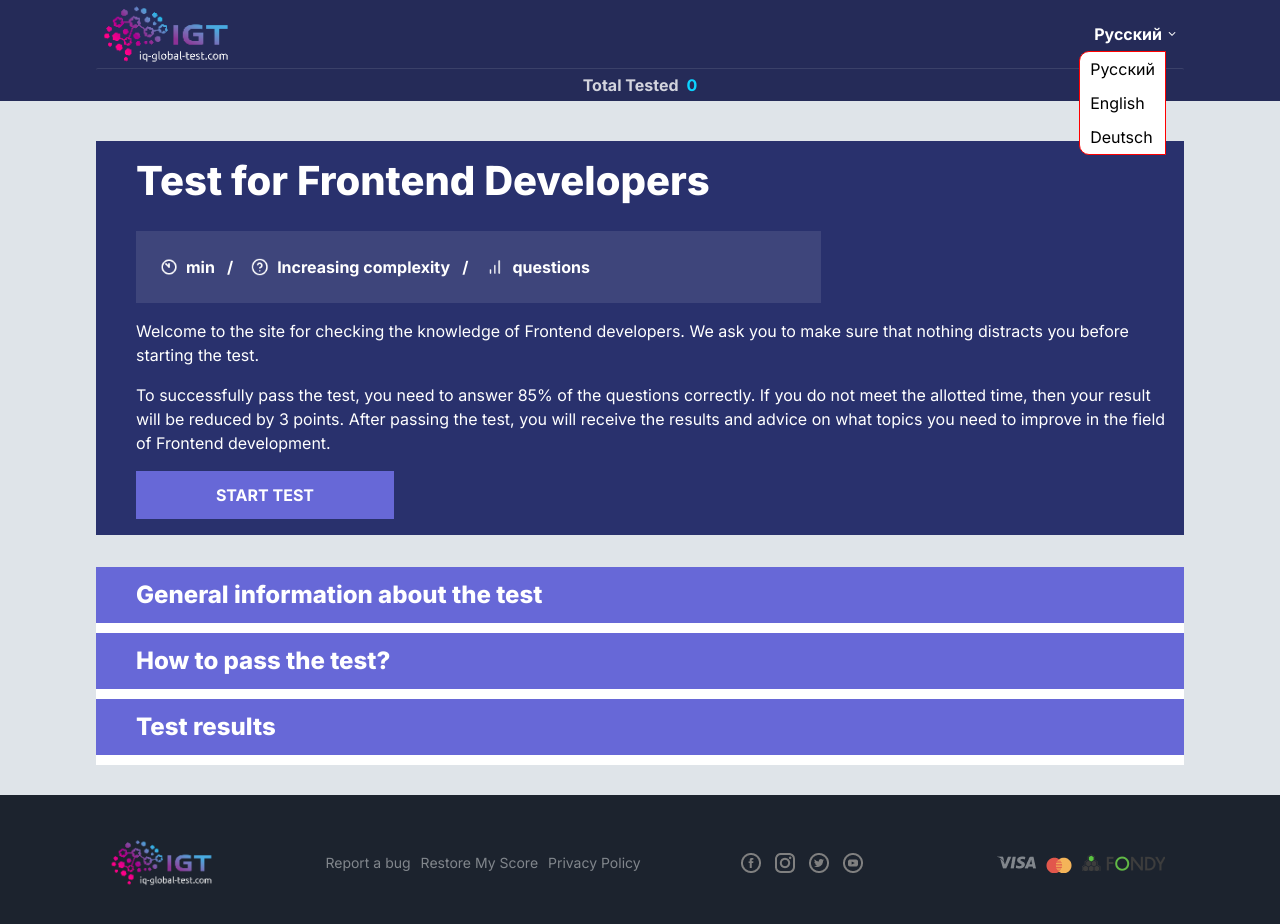
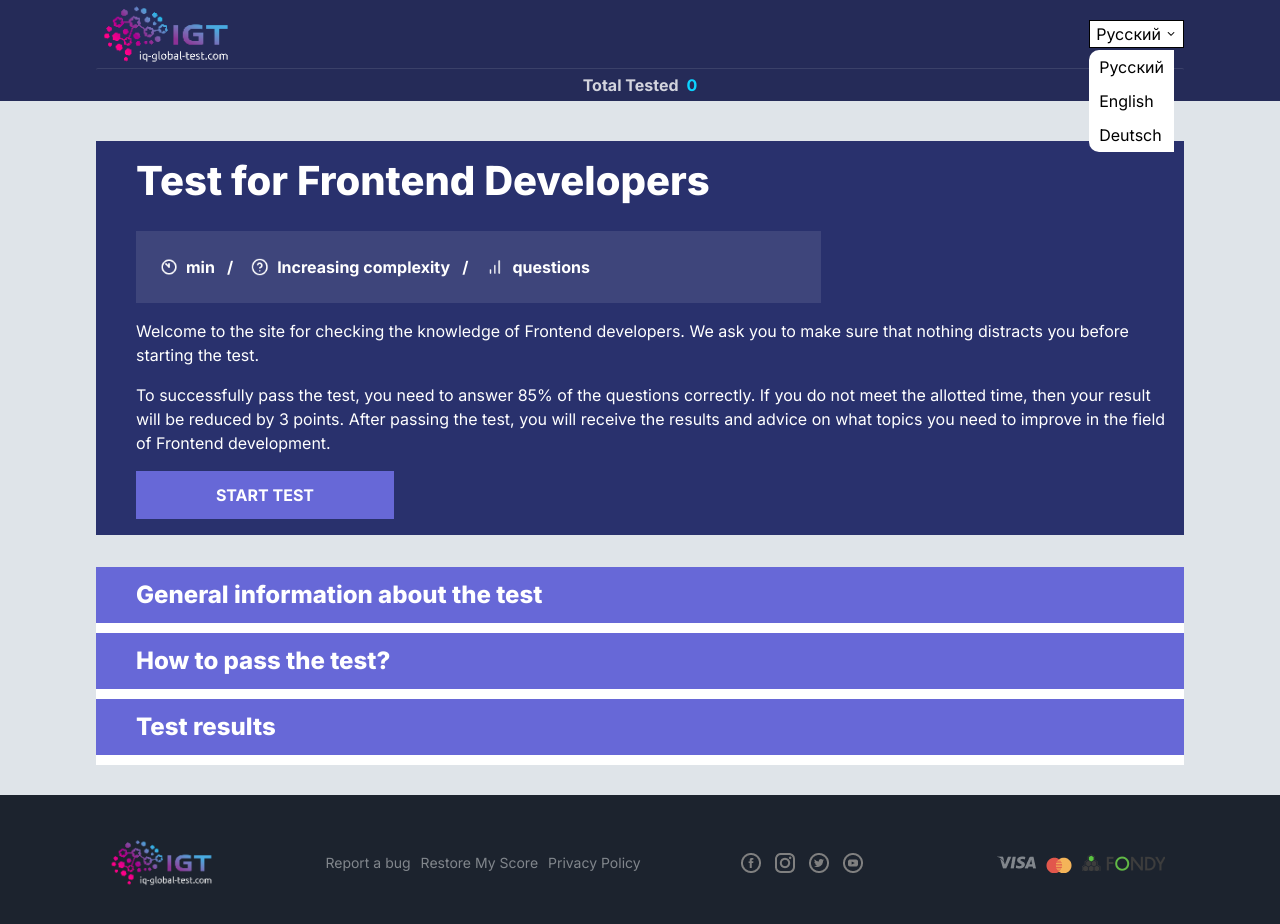
Before and after one commit to AlbShar/quizFrontend, a React (Create React App) app: page / in a window 1280 px wide. Both pictures are taken after a click on the button "Русский". Shown: the top 924 px of the page. Built offline with nearby package versions, Linux system fonts and the light colour scheme; no server answers; the database is empty.

Commit message:
correct dropdown in UI

```diff
--- a/src/UI/Dropdown/Dropdown.Styled.ts
+++ b/src/UI/Dropdown/Dropdown.Styled.ts
@@ -9,24 +9,24 @@ const StyleDivDropdown = styled.div`
 `;
 
 const StyledButton = styled.button`
-  background-color: transparent;
-  border: none;
+  background-color: white;
+  // border: none;
   cursor: pointer;
+  border: 1px solid black;
 `;
 
 const StyledSpan = styled.span`
-  color: white;
-  font: var(--font-little-text-bold);
+  color: black;
+  font: var(--font-little-text-regular);
 
   @media screen and (min-width: 767.8px) {
-    font: var(--font-text-bold);
+    font: var(--font-text-regular);
   }
 `;
 
 const StyledUl = styled.ul`
-z-index: 2;
-border: 1px solid red;
-  left: -9px;
+  z-index: 2;
+  left: 0px;
   top: 30px;
   background-color: white;
   position: absolute;
@@ -38,7 +38,7 @@ border: 1px solid red;
 `;
 
 const StyledImg = styled.img`
-  filter: invert(100);
+  // filter: invert(100);
   width: 12px;
   height: 12px;
   margin-left: 4px;
--- a/src/UI/Dropdown/Dropdown.tsx
+++ b/src/UI/Dropdown/Dropdown.tsx
@@ -1,4 +1,11 @@
-import { useState, FC, CSSProperties } from "react";
+import {
+  FC,
+  CSSProperties,
+  useEffect,
+  RefObject,
+  forwardRef,
+  Ref,
+} from "react";
 import i18next from "i18next";
 import {
   StyleDivDropdown,
@@ -12,68 +19,73 @@ import {
 const chevrondown = require("../../assets/images/chevrondown.png");
 
 type DropdownProps = {
-  nameList: "languages" | "filter-right" | "filter-theme";
   style?: CSSProperties;
+  selected: string;
+  isActive: boolean;
+  data: string[];
+  onClickBtn?: () => void;
+  onClickDrop?: (item: string) => void;
+  ref: RefObject<HTMLDivElement>;
+  hideList: () => void;
 };
 
-const Dropdown: FC<DropdownProps> = ({ nameList, style }) => {
-  const data =
-    nameList === "languages"
-      ? ["Русский", "English", "Deutsch"]
-      : nameList === "filter-right"
-      ? ["Все вопросы", "Правильно", "Неправильно"]
-      : [
-          "Парадигмы программирования",
-          "Теория Javascript",
-          "практика Javascript",
-          "TypeScript",
-          "React",
-        ];
-  interface IMapLanguage extends Record<typeof data[number], string> {}
-
-  const [selected, setSelected] = useState<string>(data[0]);
-  const [isActive, setActive] = useState<boolean>(false);
-  const itemsDropdown: string[] = data;
-  const mapLanguage: IMapLanguage = {
-    Русский: "ru",
-    English: "en",
-    Deutsch: "deu",
-  };
-
-  const elementLanguages = itemsDropdown.map((item: string, index: number) => {
+const Dropdown = forwardRef(
+  (
+    {
+      hideList,
+      data,
+      selected,
+      isActive,
+      style,
+      onClickDrop,
+      onClickBtn,
+    }: DropdownProps,
+    ref: Ref<HTMLDivElement>
+  ) => {
+    const elementLanguages = data.map((item: string, index: number) => {
       return (
         <StyledLi
           key={index + 1}
           tabIndex={0}
-        onClick={() => {
-          setSelected(item);
-          i18next.changeLanguage(mapLanguage[item as keyof IMapLanguage]);
-          setActive(false);
-          localStorage.setItem("language", item);
-          (document.querySelector("html") as HTMLHtmlElement).setAttribute(
-            "lang",
-            localStorage.getItem("i18nextLng") || "ru"
-          );
-        }}
+          onClick={() => onClickDrop && onClickDrop(item)}
         >
           {item}
         </StyledLi>
       );
     });
 
+    useEffect(() => {
+      const handleClickOutside = (e: MouseEvent) => {
+        const target = e.target as HTMLElement;
+
+        if (!target.closest("#wrapper")) {
+          hideList();
+        }
+      };
+
+      document.addEventListener("mousedown", handleClickOutside);
+
+      return () => {
+        document.removeEventListener("mousedown", handleClickOutside);
+      };
+    }, [ref]);
+
     return (
-    <StyleDivDropdown style={style} >
-      <StyledButton onClick={() => {
-        setActive((isActive) => !isActive)
-      }}>
+      <StyleDivDropdown ref={ref} style={style} id="wrapper">
+        <StyledButton onClick={onClickBtn}>
           <StyledSpan className="dropdown-btn-text">
-          {selected || localStorage.getItem("language")}
+            {selected || data[0]}
           </StyledSpan>
           <StyledImg src={chevrondown} alt="Кнопка вниз" />
         </StyledButton>
         {isActive && <StyledUl>{elementLanguages}</StyledUl>}
       </StyleDivDropdown>
     );
-};
+  }
+);
 
-export default Dropdown;
+Dropdown.displayName = "Dropdown";
+
+export default Dropdown as FC<
+  DropdownProps & { ref?: RefObject<HTMLDivElement> }
+>;
--- a/src/modules/HeaderHome/HeaderHome/HeaderHome.tsx
+++ b/src/modules/HeaderHome/HeaderHome/HeaderHome.tsx
@@ -5,17 +5,19 @@ import { Outlet } from "react-router-dom";
 import { StyledFlexWrapper } from "../../../styles/FlexWrapper.Styled";
 import TotalTested from "../components/TotalTested/TotalTested";
 import Header from "../../../components/Header/Header";
-import Dropdown from "../../../UI/Dropdown/Dropdown";
+import DropdownLanguages from "../components/DropdownLanguages/DropdownLanguages";
+
 
 
 const HeaderHome: FC = () => {
+
   return (
     <>
       <Header>
         <Container>
           <StyledFlexWrapper>
             <Logo location="header" />
-            <Dropdown nameList='languages'/>
+            <DropdownLanguages/>
           </StyledFlexWrapper>
           <TotalTested/>
         </Container>
--- /dev/null
+++ b/src/modules/HeaderHome/components/DropdownLanguages/DropdownLanguages.tsx
@@ -0,0 +1,57 @@
+import { useState, useRef } from "react";
+import Dropdown from "../../../../UI/Dropdown/Dropdown";
+import i18next from "i18next";
+
+const DropdownLanguages = () => {
+  const data: string[] = ["Русский", "English", "Deutsch"];
+  const [selected, setSelected] = useState<string>(data[0]);
+  const [isActive, setActive] = useState<boolean>(false);
+  const idFilter = "dropdown-languages";
+  const refWrapperLanguage = useRef<HTMLDivElement>(null);
+
+
+  interface IMapLanguage extends Record<typeof data[number], string> {}
+
+  const mapLanguage: IMapLanguage = {
+    Русский: "ru",
+    English: "en",
+    Deutsch: "deu",
+  };
+
+  const onClickDrop = (item: string) => {
+    setSelected(item);
+    i18next.changeLanguage(mapLanguage[item as keyof IMapLanguage]);
+    setActive(false);
+    localStorage.setItem("language", item);
+    (document.querySelector("html") as HTMLHtmlElement).setAttribute(
+      "lang",
+      localStorage.getItem("i18nextLng") || "ru"
+    );
+  };
+
+  const onClickBtn = () => {
+    setActive((isActive) => !isActive);
+  };
+
+  const hideList = () => {
+    setActive(false);
+};
+
+
+
+  return (
+    <Dropdown
+      onClickBtn={onClickBtn}
+      data={data}
+      selected={selected}
+      isActive={isActive}
+      onClickDrop={(item: string) => onClickDrop(item)}
+      ref={refWrapperLanguage}
+
+      hideList={hideList}
+
+    />
+  );
+};
+
+export default DropdownLanguages;
--- a/src/modules/UserAnswers/UserAnswers/UserAnswers.Styled.ts
+++ b/src/modules/UserAnswers/UserAnswers/UserAnswers.Styled.ts
@@ -23,7 +23,7 @@ const StyledLi = styled.li`
 
 const StyledUl = styled.ul`
   margin: 0;
-  padding: 25px 10px 5px 10px;
+  padding: 15px 10px 5px 10px;
   position: relative;
 `;
 
@@ -58,7 +58,7 @@ const StyledSpanResult = styled.span<ISpan>`
   position: absolute;
   color: ${({ isRight }) => (isRight ? "green" : "red")};
   top: 5px;
-  right: 5px;
+  right: 7px;
 
   font: var(--font-little-text-bold);
 
--- /dev/null
+++ b/src/modules/UserAnswers/components/DropdownIsRight/DropdownIsRight.tsx
@@ -0,0 +1,36 @@
+import {FC, useState, useRef} from 'react';
+import Dropdown from '../../../../UI/Dropdown/Dropdown';
+
+const DropdownIsRight: FC = () => {
+    const refWrapperRight = useRef<HTMLDivElement>(null);
+    const data: string[] = ["Все вопросы", "Верно", "Неверно"];
+    const [selected, setSelected] = useState<string>(data[0]);
+    const [isActive, setActive] = useState<boolean>(false);
+
+    const onClickDrop = (item: string) => {
+      setSelected(item);
+      setActive(false);
+    };
+
+    const onClickBtn = () => {
+      setActive((isActive) => !isActive);
+    };
+    const hideList = () => {
+        setActive(false);
+    };
+
+
+    return <Dropdown
+    onClickBtn={onClickBtn}
+    data={data}
+    selected={selected}
+    isActive={isActive}
+    onClickDrop={(item: string) => onClickDrop(item)}
+    style={{display: 'inline'}}
+    ref={refWrapperRight}
+    hideList={hideList}
+
+  />;
+};
+
+export default DropdownIsRight;
--- /dev/null
+++ b/src/modules/UserAnswers/components/DropdownThemes/DropDownThemes.tsx
@@ -0,0 +1,36 @@
+import {useState, FC, useRef} from 'react';
+import Dropdown from '../../../../UI/Dropdown/Dropdown';
+
+const DropDownThemes: FC = () => {
+    const data: string[] = ['Парадигмы программирования', 'Теория Javascript', 'практика Javascript', 'TypeScript', 'React'];
+    const [selected, setSelected] = useState<string>(data[0]);
+    const [isActive, setActive] = useState<boolean>(false);
+    const refWrapperTheme = useRef<HTMLDivElement>(null);
+
+    const onClickDrop = (item: string) => {
+      setSelected(item);
+      setActive(false);
+    };
+
+    const onClickBtn = () => {
+        setActive((isActive) => !isActive);
+    };
+
+    const hideList = () => {
+        setActive(false);
+    };
+
+
+    return <Dropdown
+    onClickBtn={onClickBtn}
+    data={data}
+    selected={selected}
+    isActive={isActive}
+    onClickDrop={(item: string) => onClickDrop(item)}
+    style={{display: 'inline', margin: '0 25px 0 0'}}
+    ref={refWrapperTheme}
+    hideList={hideList}
+  />;
+};
+
+export default DropDownThemes;
```
Also changed, not shown: src/modules/UserAnswers/UserAnswers/UserAnswers.tsx (+30 -13 lines). Lines whose indentation alone changed are shown as unchanged.
